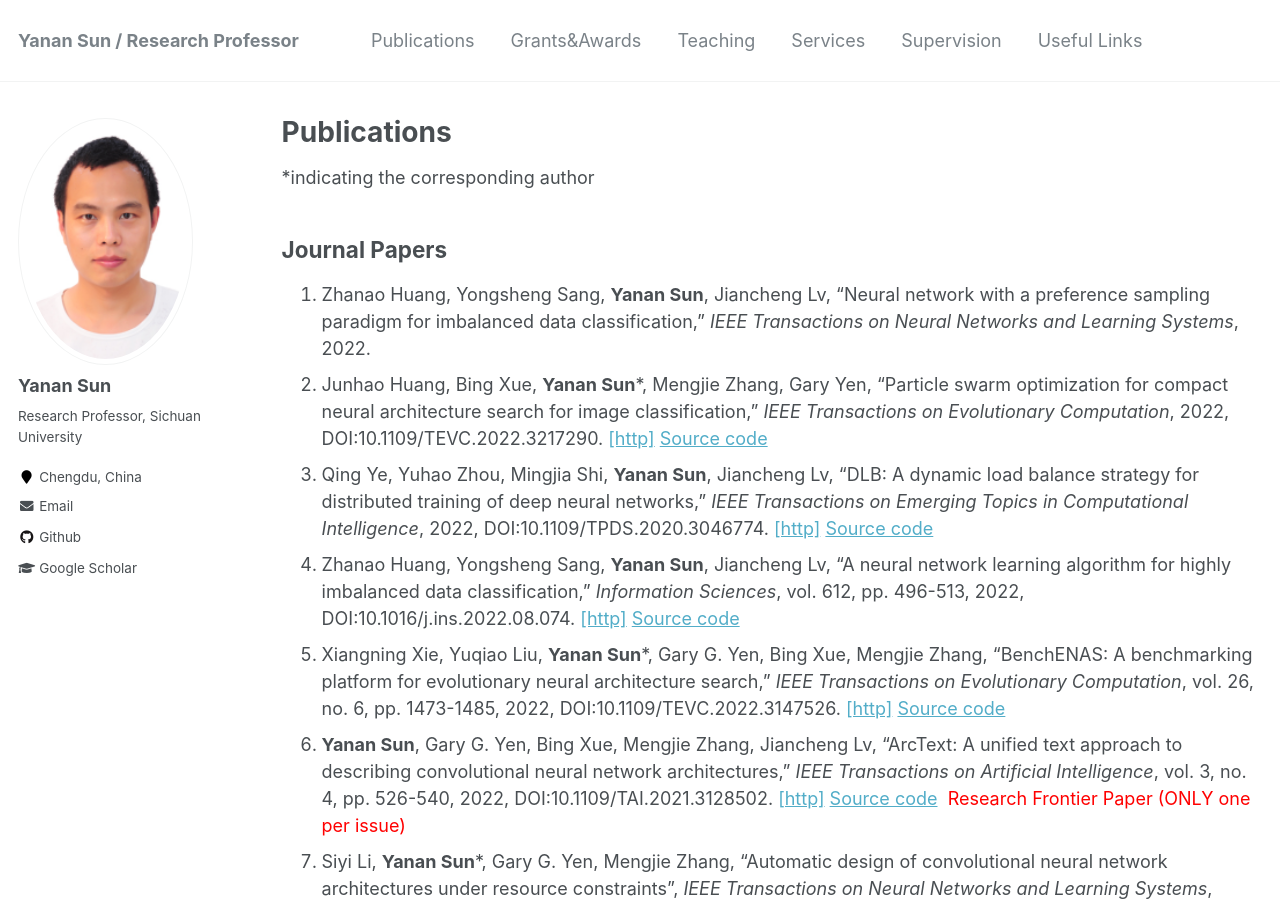
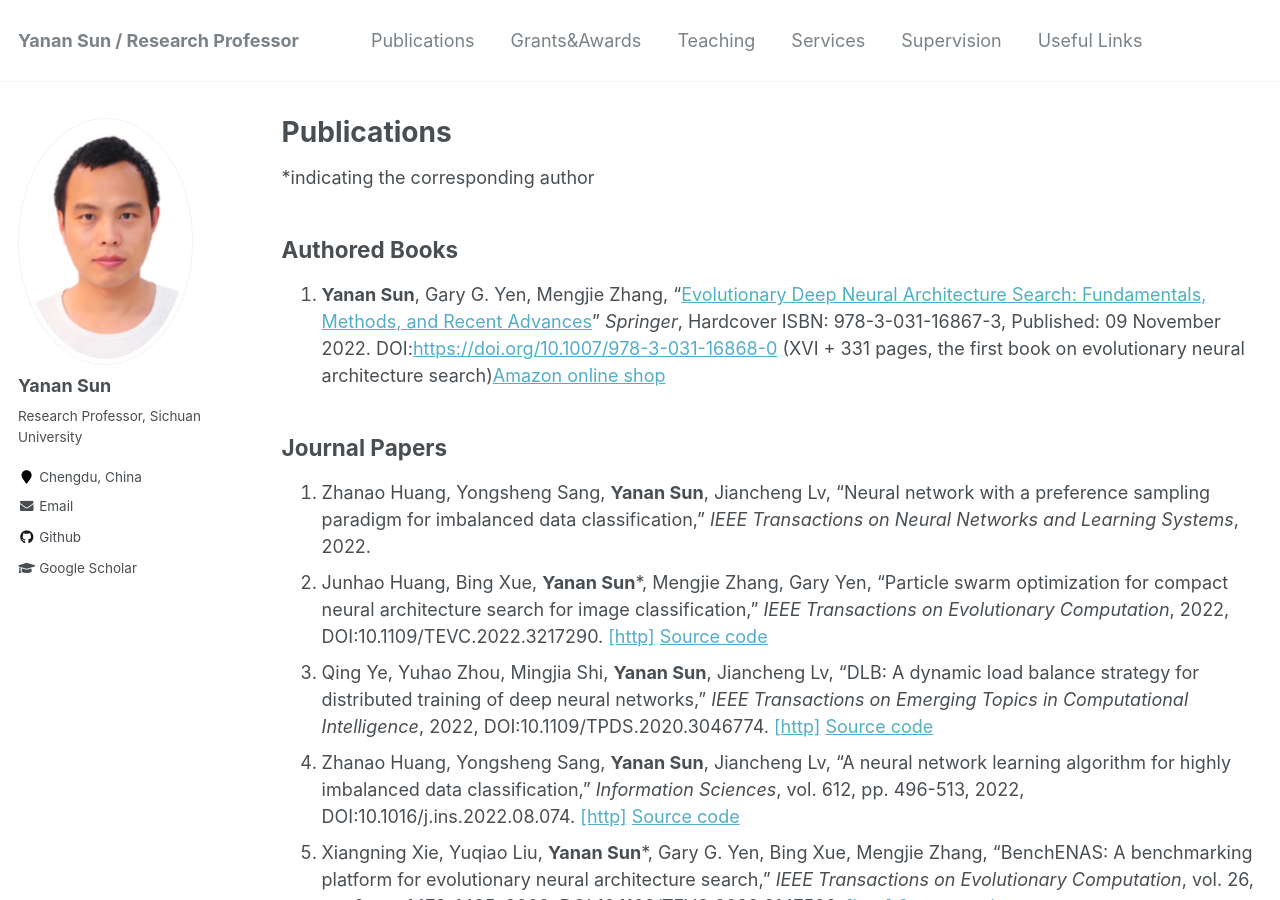
Before and after one commit to yn-sun/yn-sun.github.io, a Jekyll site: the page built from _pages/publications.md, in a window 1280 px wide and 900 px high. Built offline with Jekyll 4.4.1, drawn with Linux system fonts in a browser that asks for light colours; comment, search, counter and statistics services are not loaded.

Commit message:
Update publications.md

```diff
--- a/_pages/publications.md
+++ b/_pages/publications.md
@@ -5,6 +5,10 @@ permalink: /publications/
 author_profile: true
 ---
 *indicating the corresponding author
+## Authored Books
+
+1. **Yanan Sun**, Gary G. Yen, Mengjie Zhang, "[Evolutionary Deep Neural Architecture Search: Fundamentals, Methods, and Recent Advances](https://link.springer.com/book/10.1007/978-3-031-16868-0)" <i>Springer</i>, Hardcover ISBN: 978-3-031-16867-3, Published: 09 November 2022. DOI:[https://doi.org/10.1007/978-3-031-16868-0](https://doi.org/10.1007/978-3-031-16868-0) (XVI + 331 pages, the first book on evolutionary neural architecture search)[Amazon online shop](https://www.amazon.com/Evolutionary-Deep-Neural-Architecture-Search/dp/3031168674)
+
 ## Journal Papers
 
 1. Zhanao Huang, Yongsheng Sang, **Yanan Sun**, Jiancheng Lv, "Neural network with a preference sampling paradigm for imbalanced data classification," <i>IEEE Transactions on Neural Networks and Learning Systems</i>, 2022.
```
